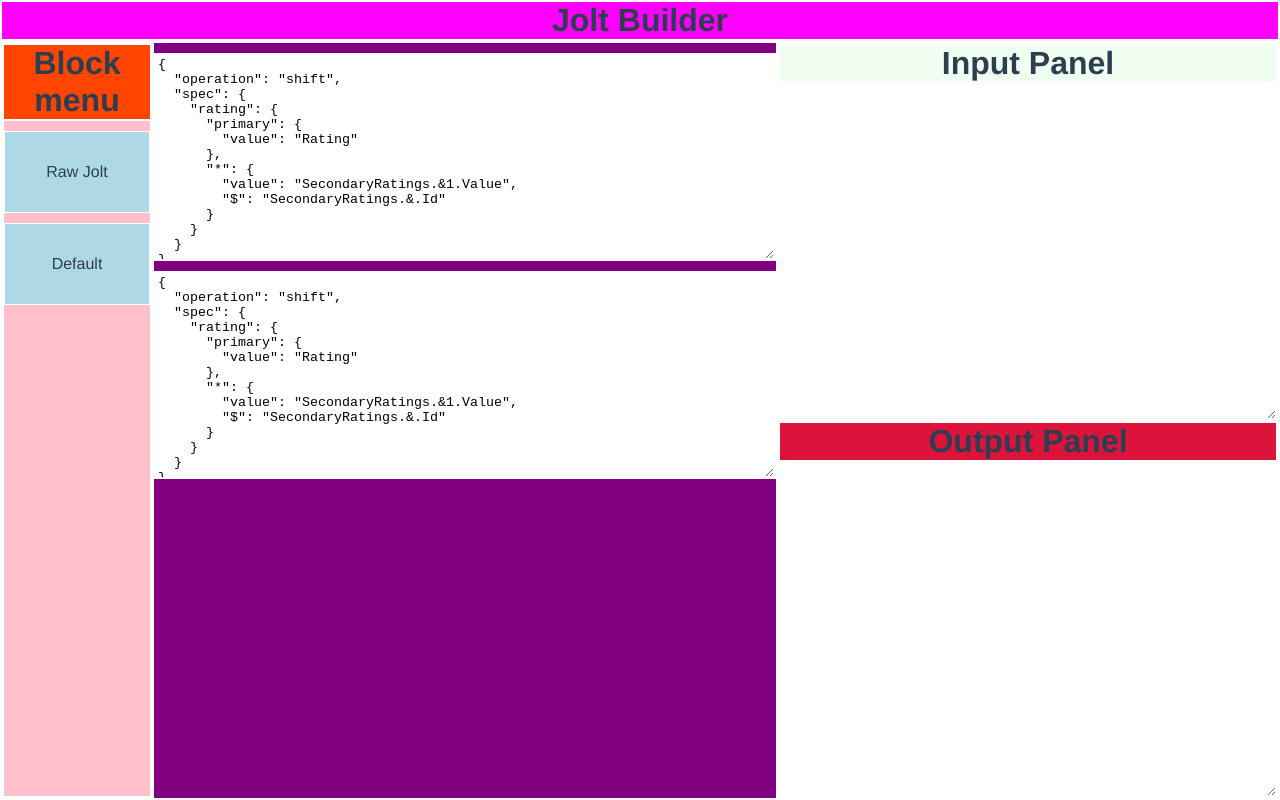
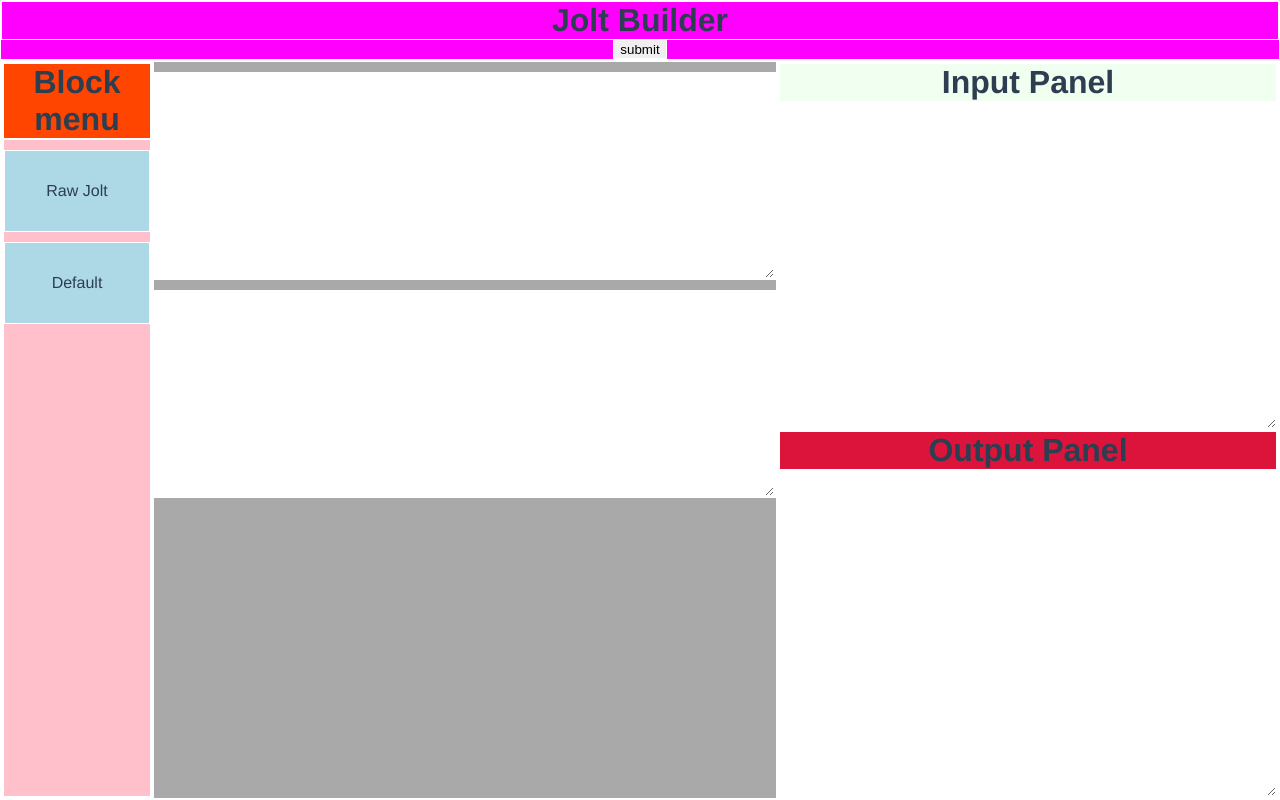
Before and after one commit to chris-schmitz/jolt-spec-builder-client, a Vue app: page / in a window 1280 px wide. Built offline with nearby package versions, Linux system fonts and the light colour scheme.

Commit message:
fixes v-model passing to child components

```diff
--- a/src/components/InputPanel.vue
+++ b/src/components/InputPanel.vue
@@ -1,14 +1,18 @@
 <template>
   <div class="input-panel-container">
     <h1>Input Panel</h1>
-    <textarea></textarea>
+    <textarea
+        :value="modelValue"
+        @input="$emit('update:modelValue', $event.target.value)"
+    />
   </div>
 </template>
 
 <script>
 export default {
-  name: "InputPanel"
-}
+  name: "InputPanel",
+  props: ["modelValue"],
+};
 </script>
 
 <style scoped>
@@ -22,5 +26,4 @@
 textarea {
   flex: 1;
 }
-
 </style>
--- a/src/components/OutputPanel.vue
+++ b/src/components/OutputPanel.vue
@@ -1,14 +1,18 @@
 <template>
   <div class="output-panel-container">
     <h1>Output Panel</h1>
-    <textarea></textarea>
+    <textarea
+        :value="modelValue"
+        @input="$emit('update:modelValue', $event.target.value)"
+    />
   </div>
 
 </template>
 
 <script>
 export default {
-  name: "OutputPanel"
+  name: "OutputPanel",
+  props: ["modelValue"]
 }
 </script>
 
--- a/src/layouts/JoltBuilder.vue
+++ b/src/layouts/JoltBuilder.vue
@@ -2,6 +2,7 @@
   <div class="jolt-builder-layout">
     <div class="header">
       <h1>Jolt Builder</h1>
+      <button @click="submit">submit</button> <!-- todo ripout after adding blur trigger?? -->
     </div>
     <div class="body">
       <div class="left-panel">
@@ -11,8 +12,8 @@
         <spec-panel :spec-blocks="specBlocks"></spec-panel>
       </div>
       <div class="right-panel">
-        <input-panel></input-panel>
-        <output-panel></output-panel>
+        <input-panel v-model="input"></input-panel>
+        <output-panel v-model="output"></output-panel>
       </div>
     </div>
   </div>
@@ -34,13 +35,10 @@
   },
   data() {
     return {
-      test: "pending...",
+      input: "",
+      output: "",
       specBlocks: [
         {
-          id: 1,
-          label: "Raw Jolt",
-          type: "raw-jolt",
-          document: {
           "operation": "shift",
           "spec": {
             "rating": {
@@ -53,23 +51,14 @@
               }
             }
           }
-          }
         },
         {
-          id: 2,
-          label: "Raw Jolt",
-          type: "raw-jolt",
-          document: {
-            "operation": "shift",
+          "operation": "default",
           "spec": {
-              "rating": {
-                "primary": {
-                  "value": "Rating"
-                },
+            "Range": 5,
+            "SecondaryRatings": {
               "*": {
-                  "value": "SecondaryRatings.&1.Value",
-                  "$": "SecondaryRatings.&.Id"
-                }
+                "Range": 5
               }
             }
           }
@@ -77,11 +66,30 @@
       ]
     }
   },
+  methods: {
+    async submit() {
+      const input = this.input
+      const spec = JSON.stringify(this.specBlocks)
+      const content = await this._submitSpecAndInput({spec, input})
+      this.output = content
+    },
+    async _submitSpecAndInput(body) {
+      const response = await fetch("http://localhost:8080/transform", {
+        method: "POST",
+        headers: {
+          "Accept": "application/json",
+          "Content-Type": "application/json"
+        },
+        body: JSON.stringify(body)
+      })
+      const content = await response.json()
+      return content
+    },
+    updateInput(event) {
+      this.input = event.data
+    }
+  },
   created() {
-    fetch("http://localhost:8080/")
-        .then(response => response.text())
-        // .then(response => response.json())
-        .then(data => this.test = data)
   }
 }
 </script>
@@ -105,7 +113,6 @@
 }
 
 .body {
-  background: purple;
   display: flex;
   flex: 1;
 }
```
Lines whose indentation alone changed are shown as unchanged.
